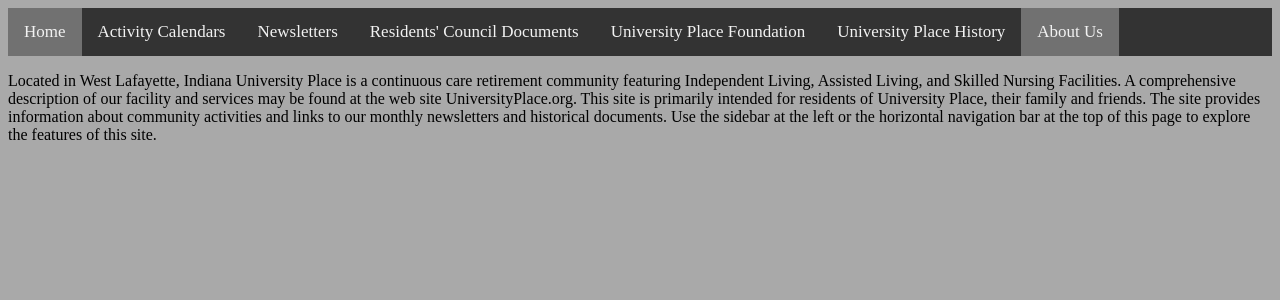
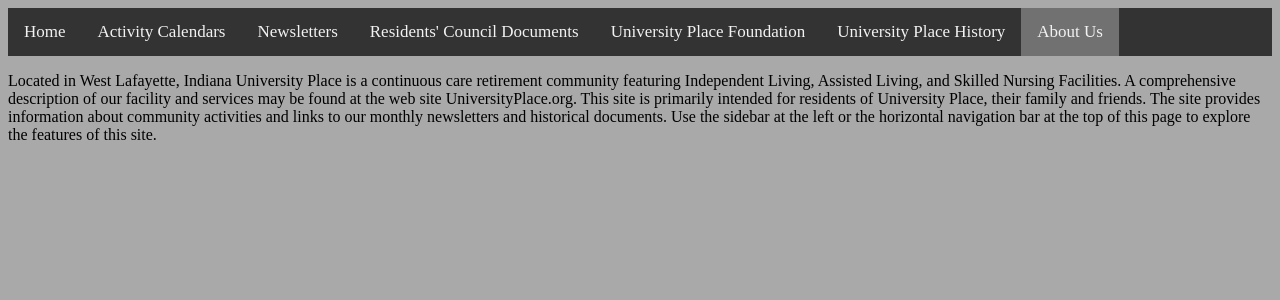
Before and after one commit to PurdueEpicsDisc/University-Place, a PHP site: page /about.html in a window 1280 px wide. Shown: the top 300 px of the page. Run offline with PHP 8.4, Linux system fonts and the light colour scheme.

Commit message:
Update styles.css

```diff
--- a/styles.css
+++ b/styles.css
@@ -117,7 +117,7 @@ ul.topnav li a {
 /* Change background color of links on hover */
 ul.topnav li a:hover {background-color: #111;}
 
-#home {background-color: #717171;}
+
 
 
 /* Hide the list item that contains the link that should open and close the topnav on small screens */
```
